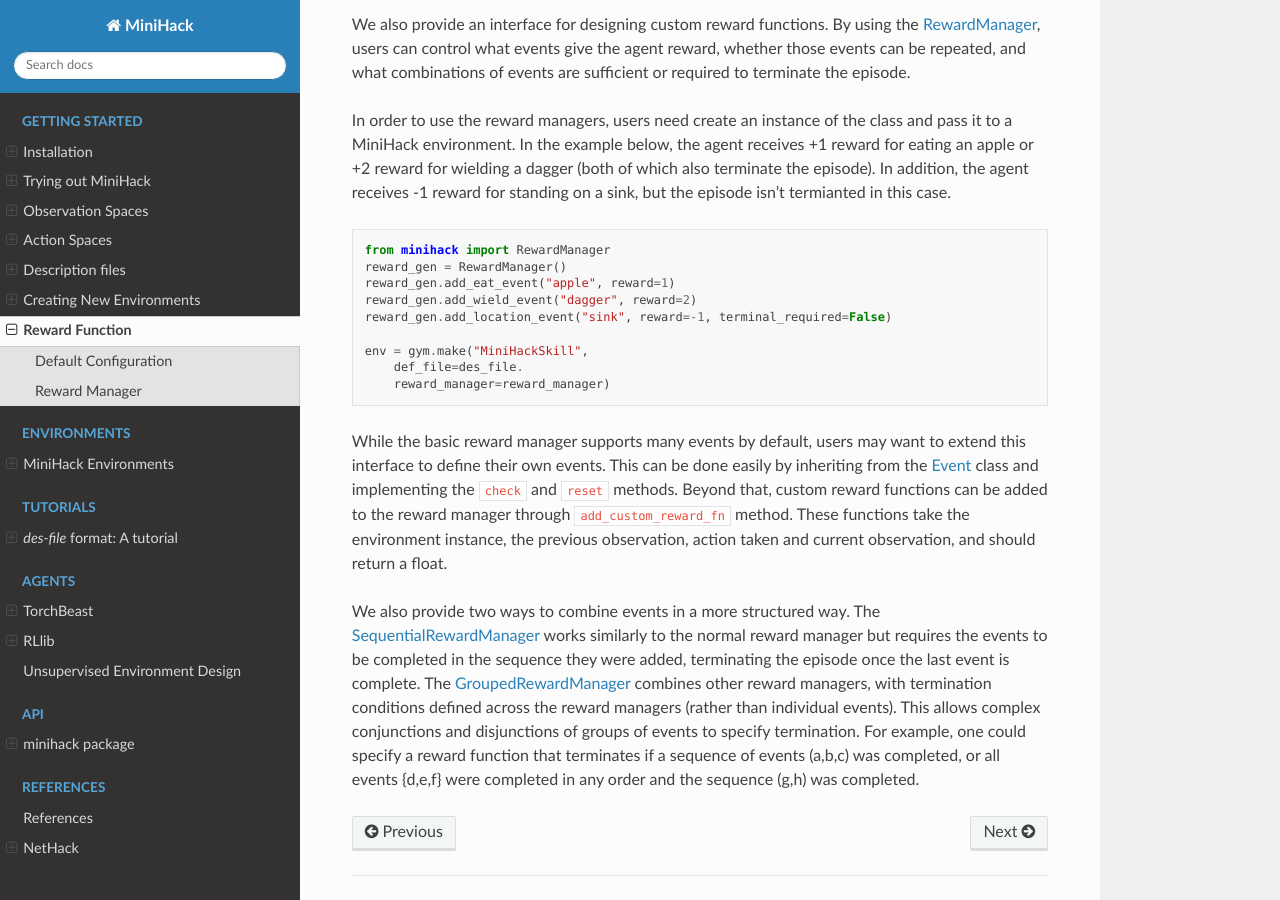
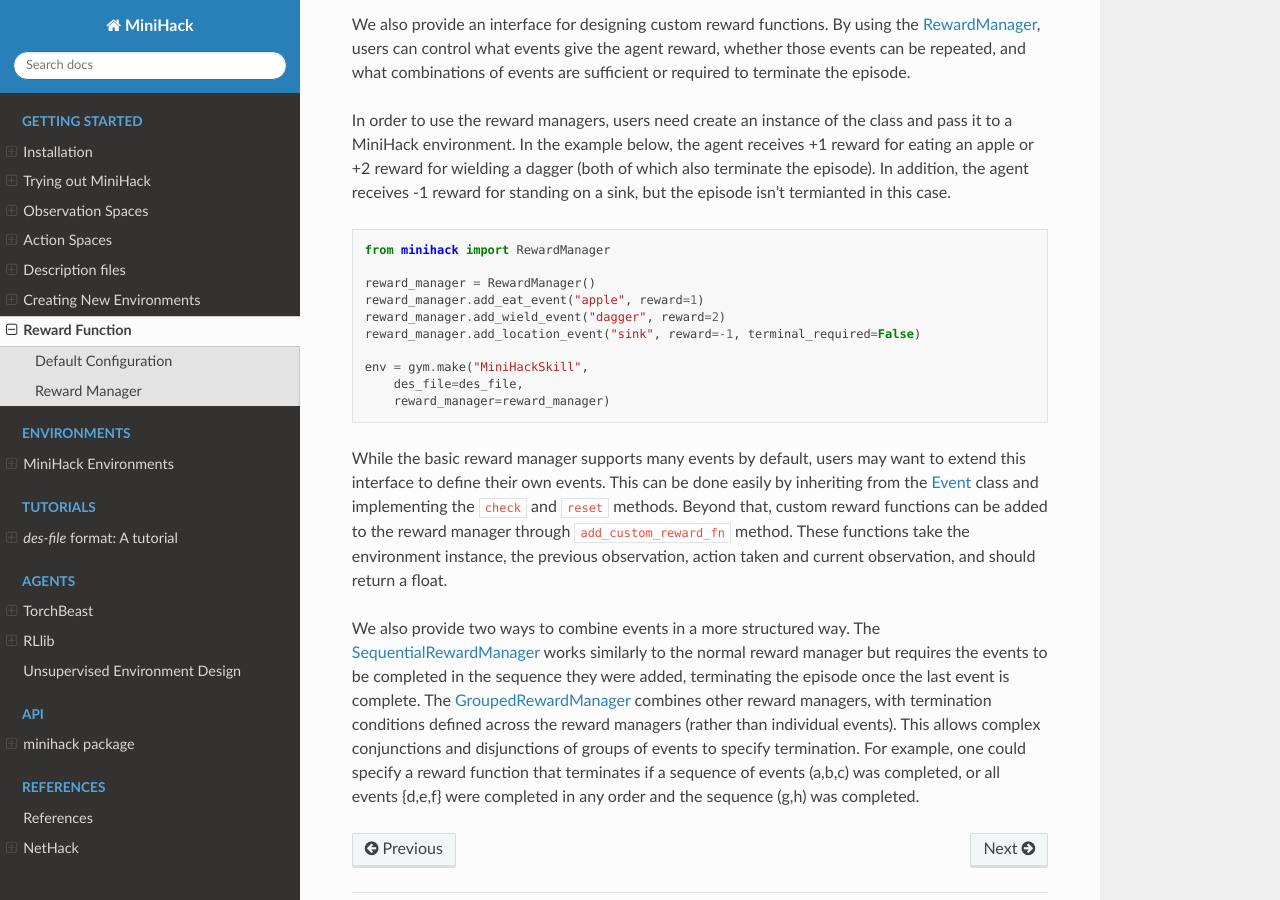
Before and after one commit to facebookresearch/minihack, a Sphinx documentation site: the page built from docs/getting-started/reward.md, in a window 1280 px wide and 900 px high, scrolled down 679 px. Built offline with Sphinx 7.4.7 and the Read the Docs theme 2.0.0, drawn with Linux system fonts in a browser that asks for light colours; pages that are not in the unit, such as notebooks, are missing from menus.

Commit message:
Update reward.md

````diff
--- a/docs/getting-started/reward.md
+++ b/docs/getting-started/reward.md
@@ -21,13 +21,14 @@ We also provide an interface for designing custom reward functions. By using the
 In order to use the reward managers, users need create an instance of the class and pass it to a MiniHack environment. In the example below, the agent receives +1 reward for eating an apple or +2 reward for wielding a dagger (both of which also terminate the episode). In addition, the agent receives -1 reward for standing on a sink, but the episode isn't termianted in this case.
 ```python
 from minihack import RewardManager
-reward_gen = RewardManager()
-reward_gen.add_eat_event("apple", reward=1)
-reward_gen.add_wield_event("dagger", reward=2)
-reward_gen.add_location_event("sink", reward=-1, terminal_required=False)
+
+reward_manager = RewardManager()
+reward_manager.add_eat_event("apple", reward=1)
+reward_manager.add_wield_event("dagger", reward=2)
+reward_manager.add_location_event("sink", reward=-1, terminal_required=False)
 
 env = gym.make("MiniHackSkill",
-    def_file=des_file.
+    des_file=des_file,
     reward_manager=reward_manager)
 ```
 While the basic reward manager supports many events by default, users may want to extend this interface to define their own events. This can be done easily by inheriting from the [Event](../api/minihack.reward_manager.html#minihack.reward_manager.Event) class and implementing the `check` and `reset` methods. Beyond that, custom reward functions can be added to the reward manager through `add_custom_reward_fn` method. These functions take the environment instance, the previous observation, action taken and current observation, and should return a float.
````
